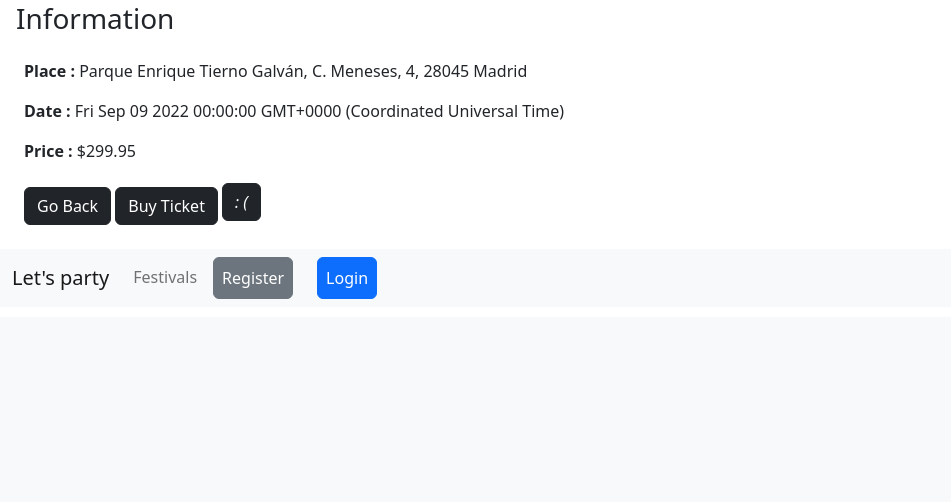
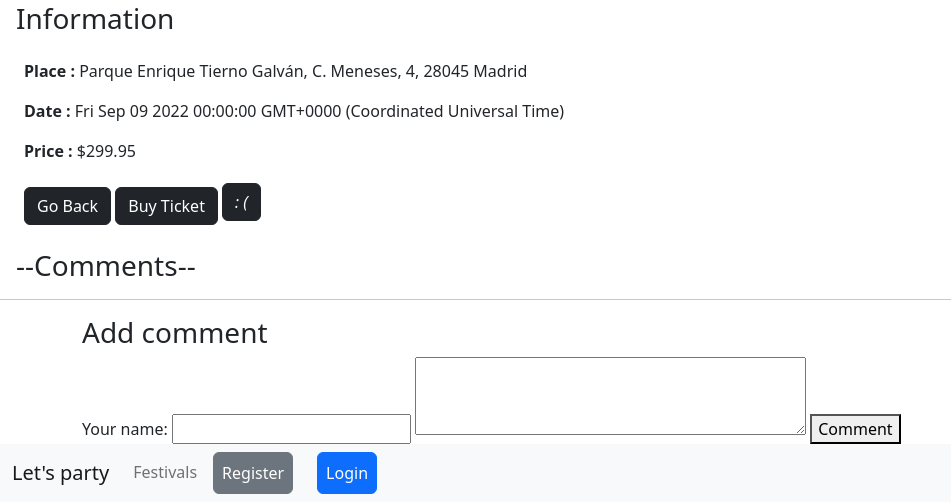
Before and after one commit to Project-2-Festival-app/FestiWink, a Node server app: page /festivals/600000000000000000000001 in a window 1280 px wide. Shown: the part 483-985 px from the top of the page, without its empty margins (0-951 px from the left). Before the commit the page ends 782 px from the top, so only its background shows below. Run offline with Node 20, Linux system fonts and the light colour scheme; data comes from the database, SQL or seed files in the repository; some libraries are stand-ins or nearby versions; grey boxes are pictures that could not be loaded.

Commit message:
feat: add comment at festival by author

```diff
--- a/config/index.routes.js
+++ b/config/index.routes.js
@@ -41,6 +41,7 @@ router.get("/festivals/create",authMiddlewares.isAuthenticated, festController.c
 router.post("/festivals/create",authMiddlewares.isAuthenticated,fileUploader.single('image'), festController.doCreate);
 
 router.get("/festivals", festController.list)
+router.post("/festivals/:id/comment", festController.comment)
 router.get("/festivals/:id", festController.detail)
 
 
--- a/controllers/fest.controller.js
+++ b/controllers/fest.controller.js
@@ -1,5 +1,7 @@
 const Festival = require("../models/Festival.model");
-const mongoose = require("mongoose");
+
+const User = require("../models/User.model");
+const Comment = require("../models/Comment.model");
 
 module.exports.list = (req, res, next) => {
   Festival.find()
@@ -10,14 +12,34 @@ module.exports.list = (req, res, next) => {
 };
 
 module.exports.detail = (req, res, next) => {
-
   const { id } = req.params;
   Festival.findById( id )
+    .populate("comments")
     .then((festival) => {
       res.render("festival/detail", { festival });
     })
     .catch((err) => {
+        next(err);
+      });
+};
 
+module.exports.comment = (req, res, next) => {
+  const  festivalId  = req.params.id;
+  const { author, content } = req.body;
+  const userId = req.user.id.valueOf()
+  Festival.findById( festivalId )
+    .then((festival) => {
+      console.log("entro en findById en comment")
+      Comment.create({ festival: festivalId, user: userId, author, content })
+        .then(comment => {
+          console.log("comentario creado then ")
+          festival.comments.push(comment._id)
+          festival.save()
+            .then(updatedFesti => res.redirect (`/festivals/${updatedFesti._id}`))
+        })
+    })
+    .catch((err) => {
+      console.log(`Error while creating the comment : ${ err }`);
         next(err);
       });
 };
--- a/controllers/user.controller.js
+++ b/controllers/user.controller.js
@@ -5,7 +5,9 @@ const Like = require("../models/Like.model")
 
 module.exports.profile = (req, res, next) => {
   console.log("entro en profile controller");
+
   const userId = req.user._id.valueOf();
+
   Like.find({ user: userId })
   .populate("festival")
   .then((likes) => {
--- a/views/festival/detail.hbs
+++ b/views/festival/detail.hbs
@@ -18,6 +18,30 @@
     <i class="like-btn" >: (</i>
   </button>
 </div>
+
+<h3 class="m-3">--Comments--</h3>
+{{#each festival.comments as | comment |}}
+<hr>
+<div class="m-4 container">
+  <p><b>Author :</b> {{comment.author}}</p>
+  <p><b>Comment :</b> {{comment.content}}</p>
+</div>
+{{/each}}
+
+<hr>
+
+<div class = "container">
+<h3>Add comment</h3>
+
+<form action="/festivals/{{festival._id}}/comment" method="POST">
+  <label for="comment-author-username">Your name:</label>
+  <input type="text" name="author" id="comment-author-username" />
+  <input type="text" name="commentAuthor" id="comment-author" value="{{author.username}}" hidden />
+  <textarea name="content" id="comment-content-input" cols="40" rows="3"></textarea>
+  <button type="submit">Comment</button>
+</form>
+</div>
+
 
 <script>
  const likeNode = document.querySelectorAll('.like-btn-dislike');
```
Also changed, not shown: models/Comment.model.js (+7 -3 lines), models/Festival.model.js (+4 -9 lines).
